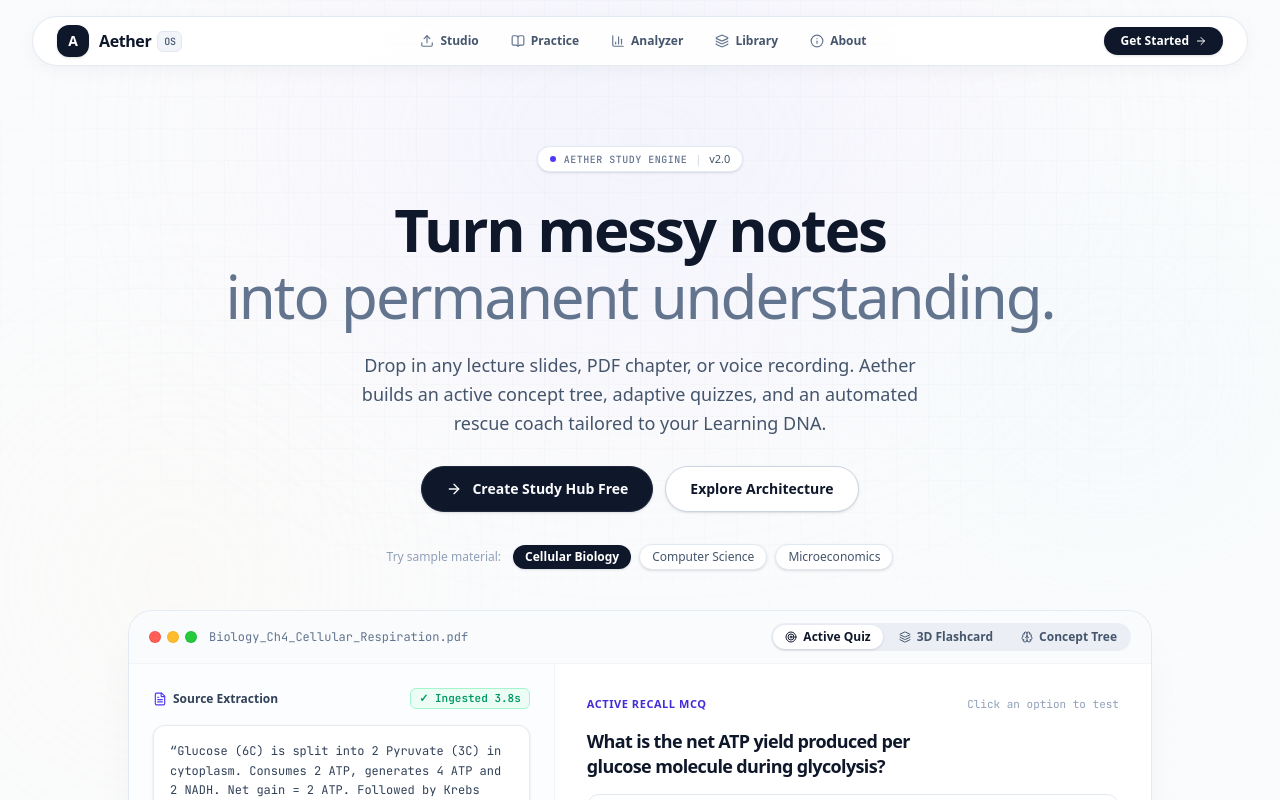
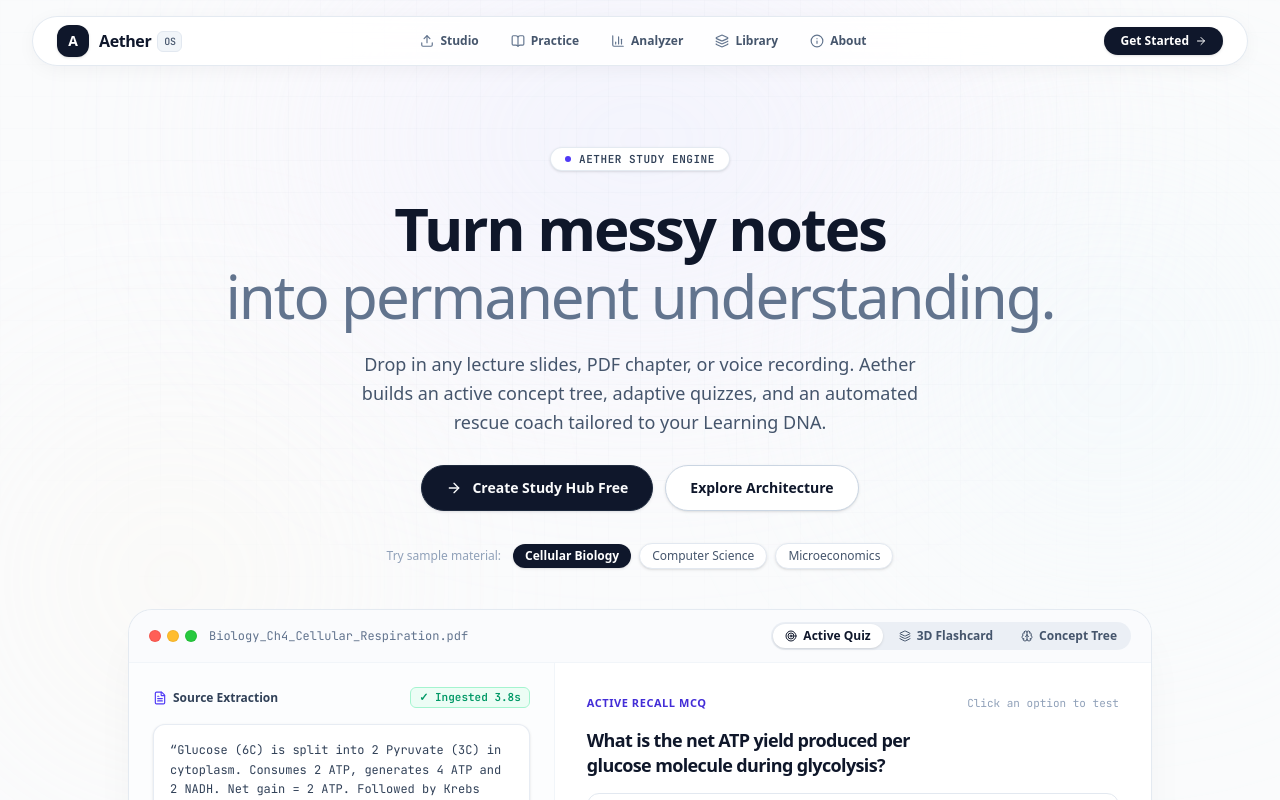
Before and after one commit to z-lovejeet/Aether, a Next.js app in the folder web/: page / in a window 1280 px wide. Shown: the top 800 px of the page. Built offline with nearby package versions, Linux system fonts and the light colour scheme.

Commit message:
style(web): clean hero badge to display Aether Study Engine

```diff
--- a/web/src/app/page.tsx
+++ b/web/src/app/page.tsx
@@ -126,12 +126,10 @@ export default function LandingPage() {
         <motion.div
           initial={{ opacity: 0, y: -10 }}
           animate={{ opacity: 1, y: 0 }}
-          className="inline-flex items-center gap-2 px-3 py-1 rounded-full bg-white border border-slate-200/90 text-slate-600 text-[11px] font-medium shadow-sm mb-6"
+          className="inline-flex items-center gap-2 px-3.5 py-1 rounded-full bg-white border border-slate-200/90 text-slate-600 text-xs font-medium shadow-sm mb-6"
         >
           <span className="h-1.5 w-1.5 rounded-full bg-indigo-600 animate-pulse" />
-          <span className="font-mono tracking-wider uppercase text-[10px] text-slate-500">Aether Study Engine</span>
-          <span className="text-slate-300">|</span>
-          <span>v2.0</span>
+          <span className="font-mono tracking-wider uppercase text-[11px] text-slate-700 font-semibold">Aether Study Engine</span>
         </motion.div>
 
         {/* Clean, Proportionate Headline */}
```
